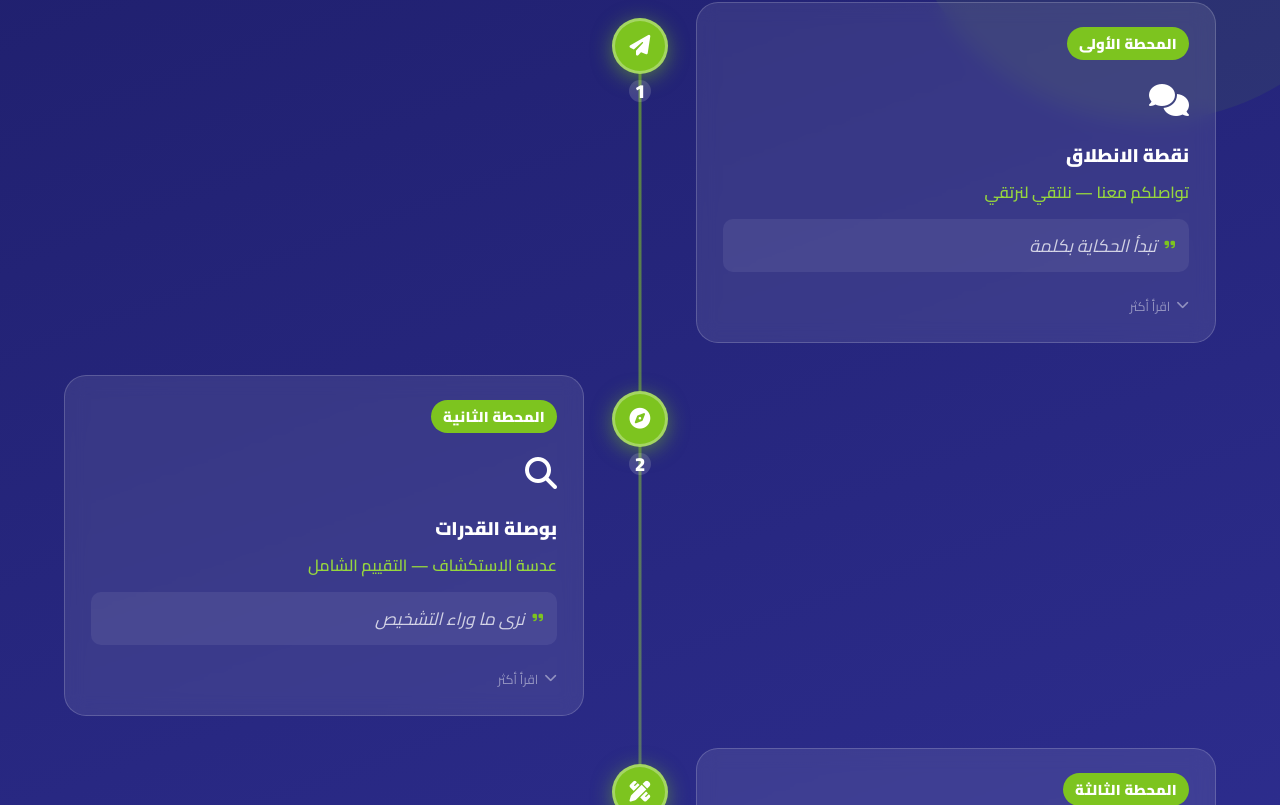
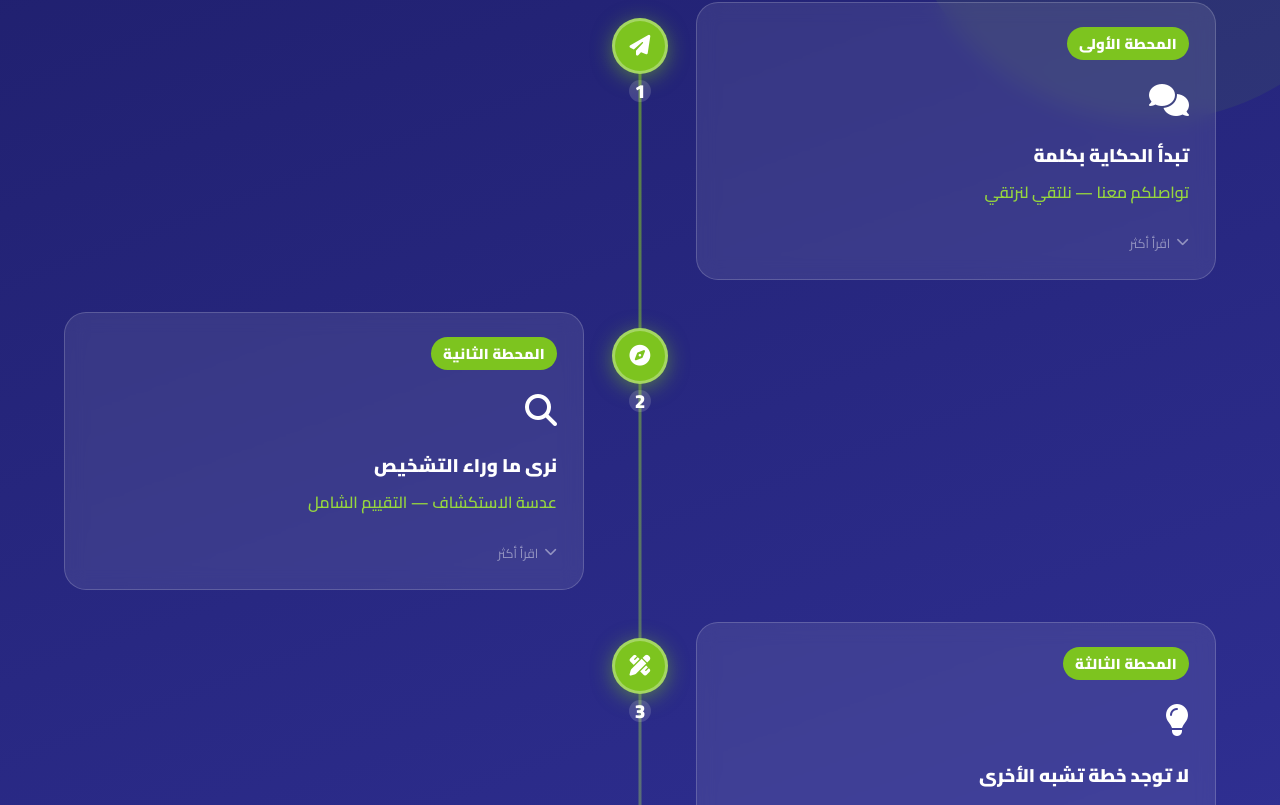
Before and after one commit to nadayoussef258/Challenge-Centre, an Angular app: page / in a window 1280 px wide. Shown: the part 3895-4700 px from the top of the page. Built offline with nearby package versions, Linux system fonts and the light colour scheme.

Commit message:
edit stats component

```diff
--- a/src/app/features/home_page/stats/stats.component.html
+++ b/src/app/features/home_page/stats/stats.component.html
@@ -31,12 +31,12 @@
           <div class="step-card">
             <div class="card-badge">{{ s.badge }}</div>
             <div class="card-emoji"><i [class]="s.emoji" style="color: white;"></i></div>
-            <h3 class="card-title">{{ s.title }}</h3>
+            <h3 class="card-title">{{ s.short }}</h3>
             <p class="card-subtitle">{{ s.subtitle }}</p>
-            <div class="card-short">
+            <!-- <div class="card-short">
               <i class="fa-solid fa-quote-right"></i>
               {{ s.short }}
-            </div>
+            </div> -->
 
             <!-- Expanded content -->
             <div class="card-body" [class.open]="activeStep === i">
```
